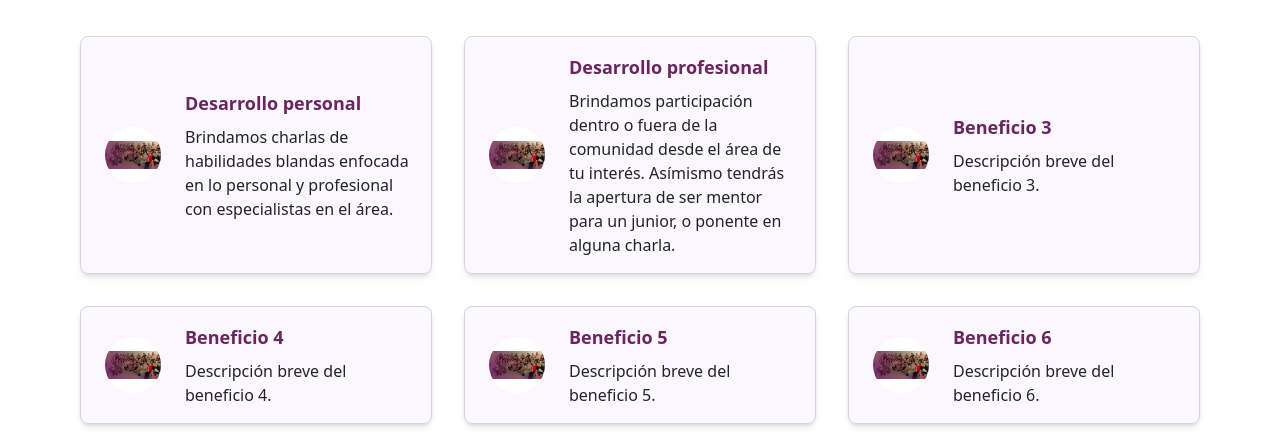
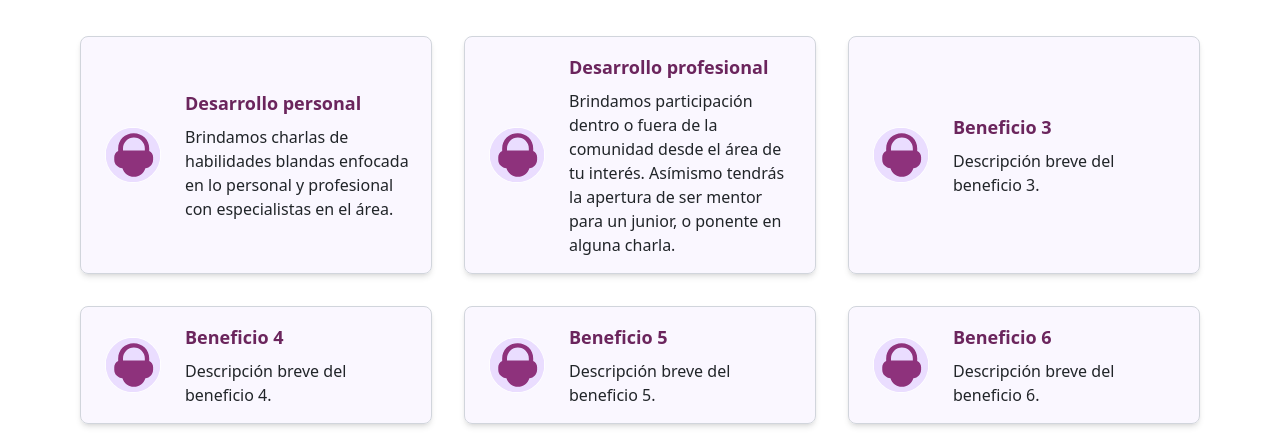
Before and after one commit to dinessa-ga/website-herUX, a React (Vite) app in the folder website-herux/: page / in a window 1280 px wide. Shown: the part 1400-1843 px from the top of the page. Built offline with nearby package versions, Linux system fonts and the light colour scheme.

Commit message:
feat: add image of figma and change image path

```diff
--- a/website-herux/src/components/Benefits.tsx
+++ b/website-herux/src/components/Benefits.tsx
@@ -1,35 +1,42 @@
 
 import React from "react";
 
+import avatar1 from "../assets/benefits/avatar1.svg";
+import avatar2 from "../assets/benefits/avatar1.svg";
+import avatar3 from "../assets/benefits/avatar1.svg";
+import avatar4 from "../assets/benefits/avatar1.svg";
+import avatar5 from "../assets/benefits/avatar1.svg";
+import avatar6 from "../assets/benefits/avatar1.svg";
+
 const benefitsData = [
   {
-    img: "/src/assets/hero/1.png",
+    image: avatar1,
     title: "Desarrollo personal",
     text: "Brindamos charlas de habilidades blandas enfocada en lo personal y profesional con especialistas en el área."
   },
   {
-    img: "/src/assets/hero/1.png",
+    image: avatar2,
     title: "Desarrollo profesional",
     text: "Brindamos participación dentro o fuera de la comunidad desde el área de tu interés. Asímismo tendrás la apertura de ser mentor para un junior, o ponente en alguna charla."
 
   },
   {
-    img: "/src/assets/hero/1.png",
+    image: avatar3,
     title: "Beneficio 3",
     text:"Descripción breve del beneficio 3."
   },
   {
-    img: "/src/assets/hero/1.png",
+    image: avatar4,
     title: "Beneficio 4",
     text: "Descripción breve del beneficio 4."
   },
   {
-    img: "/src/assets/hero/1.png",
+    image: avatar5,
     title: "Beneficio 5",
     text: "Descripción breve del beneficio 5."
   },
   {
-    img: "/src/assets/hero/1.png",
+    image: avatar6,
     title: "Beneficio 6",
     text: "Descripción breve del beneficio 6."
   }
@@ -48,7 +55,7 @@ const Benefits: React.FC = () => {
               key={idx}
             >
               <div className="w-14 h-14 m-2 flex items-center justify-center bg-base-100 rounded-full overflow-hidden">
-                <img src={benefit.img}  className="w-full h-full object-contain" />
+                <img src={benefit.image}  className="w-full h-full object-contain" />
               </div>
               <div className="flex-1 flex flex-col text-left">
                 <h3 className="text-lg font-semibold text-accent mb-2">{benefit.title}</h3>
--- a/website-herux/src/index.css
+++ b/website-herux/src/index.css
@@ -11,7 +11,7 @@
   --color-base-300: #E9ECEF;
   --color-base-content: #212529;
   --color-primary: #A0388B;
-  --color-primary-content: #EADDFF;
+  --color-primary-content: #EADDFF; /* Cambio de color primario para los esquemas según el figma - Diana */
   --color-secondary: #4B662C;
   --color-secondary-content: #FFFFFF;
   --color-accent: #6B255D;
```
Also changed, not shown: website-herux/src/assets/benefits/avatar1.svg (added).
